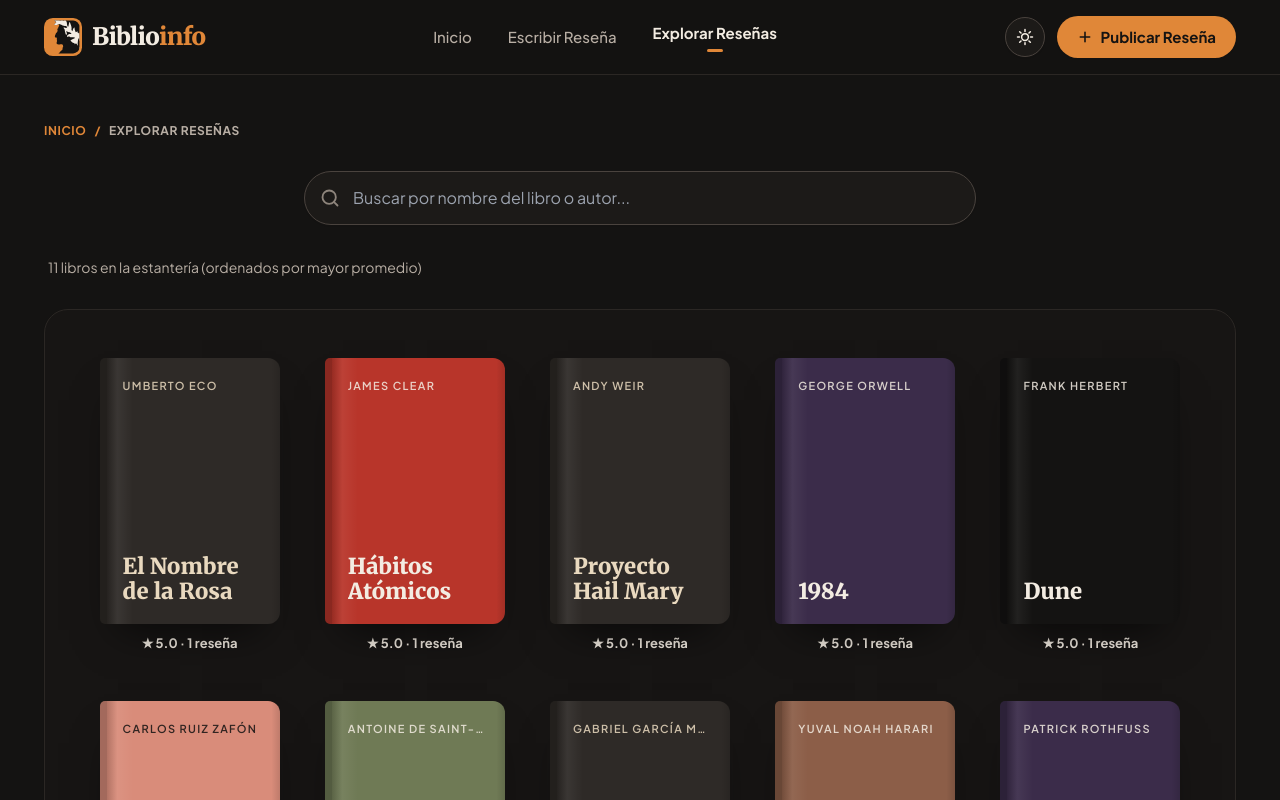
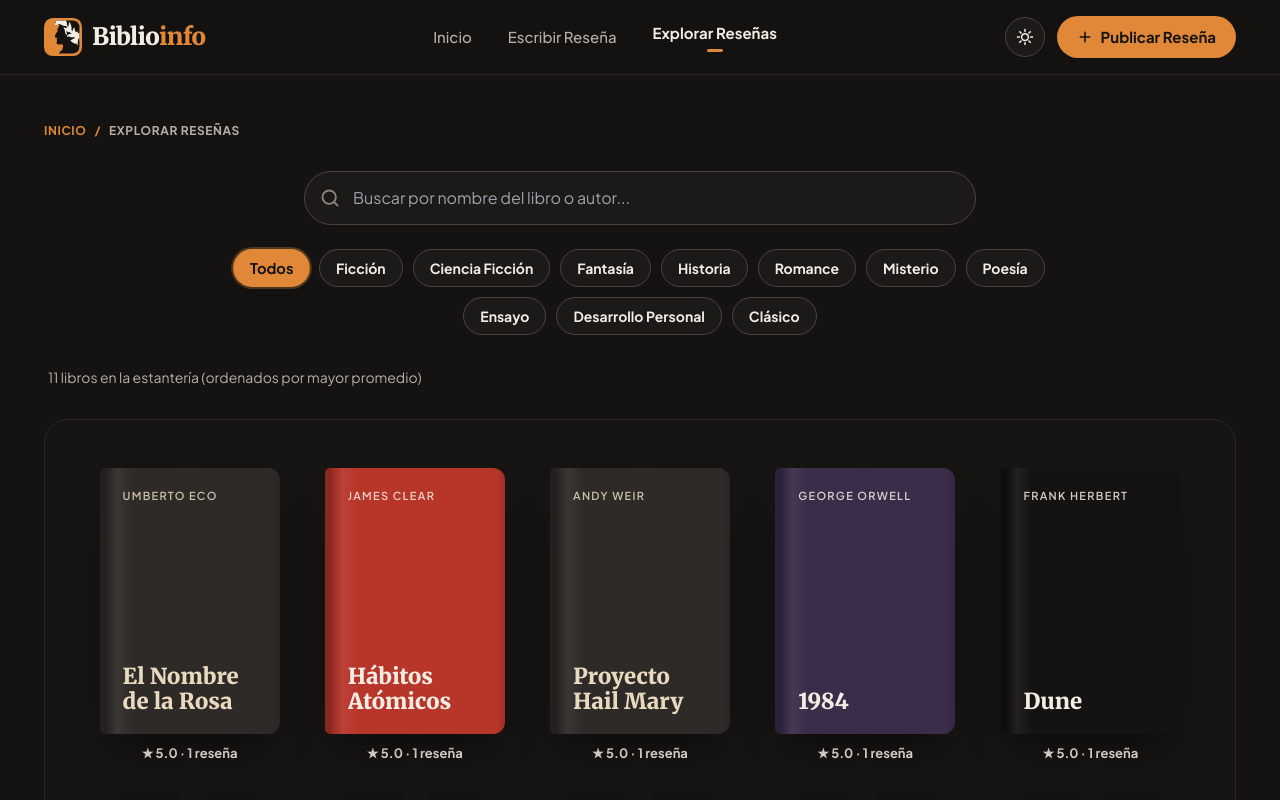
Before and after one commit to FranciscoArias10/Biblioinfo, a React (Vite) app in the folder frontend/: page /lista in a window 1280 px wide. Shown: the top 800 px of the page. Built offline with nearby package versions, Linux system fonts and the light colour scheme; no server answers.

Commit message:
feat(catalog): agregar pastillas de generos conectadas con la seccion de generos del inicio

```diff
--- a/frontend/src/pages/ReviewList.jsx
+++ b/frontend/src/pages/ReviewList.jsx
@@ -56,9 +56,24 @@ function groupReviewsByBook(reviewsList) {
   })
 }
 
+const CANONICAL_GENRES = [
+  'Todos',
+  'Ficción',
+  'Ciencia Ficción',
+  'Fantasía',
+  'Historia',
+  'Romance',
+  'Misterio',
+  'Poesía',
+  'Ensayo',
+  'Desarrollo Personal',
+  'Clásico',
+]
+
 export default function ReviewList() {
   const [searchParams, setSearchParams] = useSearchParams()
   const searchQuery = searchParams.get('q') || ''
+  const selectedGenre = searchParams.get('genero') || ''
 
   const [reviews, setReviews] = useState([])
   const [isLoading, setIsLoading] = useState(true)
@@ -84,7 +99,19 @@ export default function ReviewList() {
     }
   }, [])
 
-  // Group reviews into unique books, sort them by average rating (promedio), and filter by search
+  // Dynamic available genres list combining canonical and database genres
+  const availableGenres = useMemo(() => {
+    const list = [...CANONICAL_GENRES]
+    reviews.forEach((r) => {
+      const g = (r.genero || r.genre || '').trim()
+      if (g && !list.some((item) => item.toLowerCase() === g.toLowerCase())) {
+        list.push(g)
+      }
+    })
+    return list
+  }, [reviews])
+
+  // Group reviews into unique books, sort them by average rating (promedio), and filter by search & genre
   const books = useMemo(() => {
     const grouped = groupReviewsByBook(reviews)
 
@@ -96,16 +123,43 @@ export default function ReviewList() {
       return b.reviewCount - a.reviewCount
     })
 
+    let filtered = grouped
+
+    // Filter by genre pill (exact normalized match)
+    if (selectedGenre && selectedGenre.toLowerCase() !== 'todos') {
+      const normalize = (str) =>
+        str
+          .toLowerCase()
+          .trim()
+          .normalize('NFD')
+          .replace(/[\u0300-\u036f]/g, '')
+
+      const gQueryNorm = normalize(selectedGenre)
+
+      filtered = filtered.filter((book) => {
+        const bookGNorm = normalize(book.genre || '')
+        const hasMatchingReview =
+          book.reviews &&
+          book.reviews.some((r) => {
+            const revGenreNorm = normalize(r.genero || r.genre || '')
+            return revGenreNorm === gQueryNorm
+          })
+        return bookGNorm === gQueryNorm || hasMatchingReview
+      })
+    }
+
     // Filter by search query (nombre del libro o autor)
     const query = searchQuery.toLowerCase().trim()
-    if (!query) return grouped
+    if (query) {
+      filtered = filtered.filter(
+        (book) =>
+          book.title.toLowerCase().includes(query) ||
+          book.author.toLowerCase().includes(query)
+      )
+    }
 
-    return grouped.filter(
-      (book) =>
-        book.title.toLowerCase().includes(query) ||
-        book.author.toLowerCase().includes(query)
-    )
-  }, [reviews, searchQuery])
+    return filtered
+  }, [reviews, searchQuery, selectedGenre])
 
   const handleSearchChange = (val) => {
     setSearchParams((prev) => {
@@ -115,6 +169,27 @@ export default function ReviewList() {
       } else {
         next.set('q', val.trim())
       }
+      return next
+    })
+  }
+
+  const handleGenreSelect = (genre) => {
+    setSearchParams((prev) => {
+      const next = new URLSearchParams(prev)
+      if (genre === 'Todos' || genre.toLowerCase() === 'todos') {
+        next.delete('genero')
+      } else {
+        next.set('genero', genre)
+      }
+      return next
+    })
+  }
+
+  const handleResetAllFilters = () => {
+    setSearchParams((prev) => {
+      const next = new URLSearchParams(prev)
+      next.delete('q')
+      next.delete('genero')
       return next
     })
   }
@@ -135,7 +210,7 @@ export default function ReviewList() {
           </span>
         </div>
 
-        {/* Simple & Clean Search Bar (Only by Name or Author, no genres) */}
+        {/* Simple & Clean Search Bar */}
         <div className="relative w-full max-w-2xl mx-auto">
           <svg
             aria-hidden="true"
@@ -171,18 +246,46 @@ export default function ReviewList() {
           )}
         </div>
 
+        {/* Pastillas de Filtro por Género (Genre Pills) */}
+        <div className="flex flex-wrap items-center justify-center gap-2 sm:gap-2.5 max-w-4xl mx-auto -mt-2">
+          {availableGenres.map((g) => {
+            const isSelected =
+              (!selectedGenre && g === 'Todos') ||
+              (selectedGenre && selectedGenre.toLowerCase() === g.toLowerCase())
+
+            return (
+              <button
+                key={g}
+                type="button"
+                onClick={() => handleGenreSelect(g)}
+                className={`px-4 py-2 rounded-full text-xs sm:text-sm font-bold transition-all cursor-pointer whitespace-nowrap ${
+                  isSelected
+                    ? 'bg-accent text-[#141312] font-black shadow-md scale-105 ring-2 ring-accent/30'
+                    : 'bg-paper-surface dark:bg-dark-surface border border-paper-borderStrong dark:border-dark-borderStrong text-paper-text dark:text-dark-text hover:border-accent hover:text-accent hover:scale-102'
+                }`}
+              >
+                {g}
+              </button>
+            )
+          })}
+        </div>
+
         {/* Results Counter */}
-        <div className="flex items-center justify-between text-xs sm:text-sm text-paper-muted dark:text-dark-muted px-1">
+        <div className="flex flex-wrap items-center justify-between gap-2 text-xs sm:text-sm text-paper-muted dark:text-dark-muted px-1">
           <span>
-            {books.length} {books.length === 1 ? 'libro' : 'libros'} en la estantería (ordenados por mayor promedio)
+            {books.length} {books.length === 1 ? 'libro' : 'libros'} en la estantería{' '}
+            {selectedGenre && selectedGenre.toLowerCase() !== 'todos' && (
+              <span className="font-bold text-accent">de {selectedGenre}{' '}</span>
+            )}
+            (ordenados por mayor promedio)
           </span>
-          {searchQuery && (
+          {(searchQuery || (selectedGenre && selectedGenre.toLowerCase() !== 'todos')) && (
             <button
               type="button"
-              onClick={() => handleSearchChange('')}
+              onClick={handleResetAllFilters}
               className="text-accent hover:underline font-bold"
             >
-              Mostrar todos los libros
+              Mostrar todos los libros y géneros
             </button>
           )}
         </div>
@@ -213,14 +316,18 @@ export default function ReviewList() {
               No se encontró ningún libro
             </h3>
             <p className="text-sm text-paper-muted dark:text-dark-muted max-w-md">
-              No hay obras que coincidan con la búsqueda &ldquo;{searchQuery}&rdquo;. Intenta con otro nombre o autor.
+              No hay obras que coincidan
+              {searchQuery ? ` con "${searchQuery}"` : ''}
+              {searchQuery && selectedGenre && selectedGenre.toLowerCase() !== 'todos' ? ' en el género ' : ''}
+              {!searchQuery && selectedGenre && selectedGenre.toLowerCase() !== 'todos' ? ' con el género ' : ''}
+              {selectedGenre && selectedGenre.toLowerCase() !== 'todos' ? `"${selectedGenre}"` : ''}.
             </p>
             <button
               type="button"
-              onClick={() => handleSearchChange('')}
+              onClick={handleResetAllFilters}
               className="mt-2 text-accent font-bold text-sm hover:underline"
             >
-              Restablecer búsqueda
+              Restablecer todos los filtros
             </button>
           </div>
         ) : (
```
